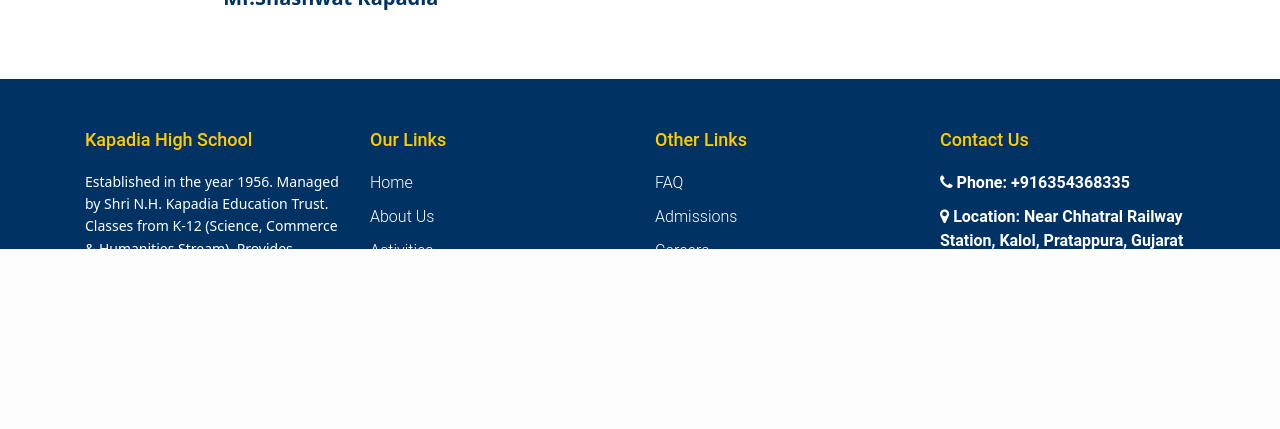
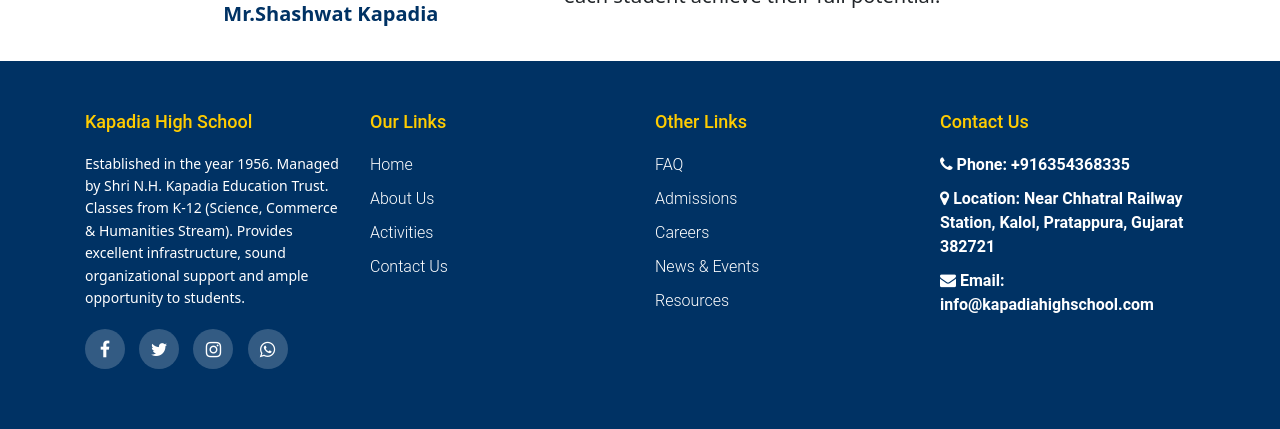
Before and after one commit to Akshat190/kapadiaschool, a Django app: page /brief/ in a window 1280 px wide. Shown: the part 551-980 px from the top of the page. Before the commit the page ends 800 px from the top, so only its background shows below. Run offline with Django 4.2, Linux system fonts and the light colour scheme.

Commit message:
updation

```diff
--- a/static/css/base.css
+++ b/static/css/base.css
@@ -1,14 +1,28 @@
 /* General Styles */
-body,
+* {
+  box-sizing: border-box;
+}
+
 html {
   margin: 0;
   padding: 0;
-  box-sizing: border-box;
   width: 100%;
   height: 100%;
+  overflow-y: auto;
   overflow-x: hidden;
+}
+
+body {
+  margin: 0;
+  padding: 0;
+  width: 100%;
+  min-height: 100vh;
+  display: flex;
+  flex-direction: column;
   font-family: 'Segoe UI', Tahoma, Geneva, Verdana, sans-serif;
   background: #f4f4f9;
+  position: relative;
+  overflow-x: hidden;
 }
 .gallery img {
   max-width: 100%;
--- a/static/css/header.css
+++ b/static/css/header.css
@@ -1,7 +1,8 @@
 /* Header and Navbar Styling */
 .header-logo {
-  height: 100px; /* Increased size from 85px to 100px */
+  height: 100px; /* Base size for desktop */
   width: auto; /* Maintain aspect ratio */
+  max-width: 100%; /* Ensure it doesn't overflow container */
   object-fit: contain; /* Ensure the image fits without stretching */
   transition: transform 0.3s ease;
   margin-right: 15px;
@@ -33,6 +34,36 @@
   background-color: #003264;
   padding: 0.5rem 1rem; /* Adjust padding to give more height */
   min-height: 110px; /* Set minimum height to accommodate the logo */
+}
+
+/* Responsive adjustments for the logo */
+@media (max-width: 991.98px) {
+  .header-logo {
+    height: 80px; /* Slightly smaller on tablets */
+  }
+  .navbar {
+    min-height: 90px;
+  }
+}
+
+@media (max-width: 767.98px) {
+  .header-logo {
+    height: 70px; /* Even smaller on mobile */
+  }
+  .navbar {
+    min-height: 80px;
+  }
+}
+
+@media (max-width: 575.98px) {
+  .header-logo {
+    height: 60px; /* Smallest on very small devices */
+    margin-right: 10px;
+  }
+  .navbar {
+    min-height: 70px;
+    padding: 0.3rem 0.8rem;
+  }
 }
 
 .navbar .nav-link {
--- a/static/js/main.js
+++ b/static/js/main.js
@@ -51,12 +51,16 @@
     if (document.querySelector('.map-tab-btn')) {
         const mapButtons = document.querySelectorAll('.map-tab-btn');
 
+        // Add click event listeners to map buttons
         mapButtons.forEach(button => {
             button.addEventListener('click', function() {
                 const mapId = this.getAttribute('onclick').match(/'([^']+)'/)[1];
                 showMap(mapId);
             });
         });
+
+        // Initialize the first map (map1) by default
+        showMap('map1');
     }
 });
 
--- a/templates/base.html
+++ b/templates/base.html
@@ -1,9 +1,16 @@
 <!DOCTYPE html>
-<html>
+<html lang="en">
 
 <head>
+  <meta charset="UTF-8">
+  <meta name="viewport" content="width=device-width, initial-scale=1">
   <title>{% block title %}Kapadia High School{% endblock %}</title>
   {% load static %}
+
+  <!-- Preload critical resources -->
+  <link rel="preload" href="{% static 'css/base.css' %}" as="style">
+  <link rel="preload" href="https://cdn.jsdelivr.net/npm/bootstrap@5.3.3/dist/css/bootstrap.min.css" as="style">
+
   <!-- Base CSS -->
   <link href="{% static 'css/base.css' %}" rel='stylesheet' type='text/css'>
   <link href="{% static 'css/image-styles.css' %}" rel='stylesheet' type='text/css'>
@@ -16,8 +23,17 @@
   <link href="https://cdn.jsdelivr.net/npm/bootstrap@5.3.3/dist/css/bootstrap.min.css" rel="stylesheet" integrity="sha384-QWTKZyjpPEjISv5WaRU9OFeRpok6YctnYmDr5pNlyT2bRjXh0JMhjY6hW+ALEwIH" crossorigin="anonymous">
   <link rel="stylesheet" href="https://cdnjs.cloudflare.com/ajax/libs/font-awesome/4.7.0/css/font-awesome.min.css">
 
-  <!-- Responsive Meta Tag -->
-  <meta name="viewport" content="width=device-width, initial-scale=1" />
+  <!-- Meta tags for SEO and performance -->
+  <meta name="description" content="Kapadia High School - Excellence in Education Since 1956">
+  <meta http-equiv="X-UA-Compatible" content="IE=edge">
+  <meta name="theme-color" content="#003264">
+
+  <!-- Favicon -->
+  <link rel="apple-touch-icon" sizes="180x180" href="{% static 'images/favicon/apple-touch-icon.png' %}">
+  <link rel="icon" type="image/png" sizes="32x32" href="{% static 'images/favicon/favicon-32x32.png' %}">
+  <link rel="icon" type="image/png" sizes="16x16" href="{% static 'images/favicon/favicon-16x16.png' %}">
+  <link rel="manifest" href="{% static 'images/favicon/site.webmanifest' %}">
+  <link rel="shortcut icon" href="{% static 'images/favicon/favicon.ico' %}">
 </head>
 
 <body>
@@ -25,18 +41,18 @@
   {% block carousel %}
   {% endblock carousel %}
 
-  <main class="container mt-4">
+  <main class="container mt-4 flex-grow-1">
     {% block content %}
     {% endblock content %}
   </main>
 
   {% include 'footer.html' %}
 
-  <!-- Bootstrap JS Bundle -->
-  <script src="https://cdn.jsdelivr.net/npm/bootstrap@5.0.2/dist/js/bootstrap.bundle.min.js" integrity="sha384-MrcW6ZMFYlzcLA8Nl+NtUVF0sA7MsXsP1UyJoMp4YLEuNSfAP+JcXn/tWtIaxVXM" crossorigin="anonymous"></script>
+  <!-- Bootstrap JS Bundle - defer loading until page is rendered -->
+  <script src="https://cdn.jsdelivr.net/npm/bootstrap@5.0.2/dist/js/bootstrap.bundle.min.js" integrity="sha384-MrcW6ZMFYlzcLA8Nl+NtUVF0sA7MsXsP1UyJoMp4YLEuNSfAP+JcXn/tWtIaxVXM" crossorigin="anonymous" defer></script>
 
-  <!-- Custom JavaScript -->
-  <script src="{% static 'js/main.js' %}"></script>
+  <!-- Custom JavaScript - defer loading -->
+  <script src="{% static 'js/main.js' %}" defer></script>
 
   <!-- Page-specific JavaScript -->
   {% block page_js %}
--- a/templates/carousel.html
+++ b/templates/carousel.html
@@ -33,9 +33,9 @@
         <div class="carousel-item {% if forloop.first %}active{% endif %}">
           <div class="carousel-image-container">
             {% if image.get_image_url %}
-              <img src="{{ image.get_image_url }}" class="carousel-image" alt="{{ image.title }}" loading="eager" crossorigin="anonymous">
+              <img src="{{ image.get_image_url }}" class="carousel-image" alt="{{ image.title }}" loading="{% if forloop.first %}eager{% else %}lazy{% endif %}" crossorigin="anonymous" fetchpriority="{% if forloop.first %}high{% else %}low{% endif %}">
             {% else %}
-              <img src="{% static 'images/placeholder.jpg' %}" class="carousel-image" alt="Placeholder" loading="eager">
+              <img src="{% static 'images/placeholder.jpg' %}" class="carousel-image" alt="Placeholder" loading="{% if forloop.first %}eager{% else %}lazy{% endif %}" fetchpriority="{% if forloop.first %}high{% else %}low{% endif %}">
             {% endif %}
           </div>
           <div class="carousel-caption">
--- a/templates/footer.html
+++ b/templates/footer.html
@@ -2,7 +2,7 @@
 <!--Footer Start -->
 <footer class="footer">
   <div class="container">
-    <div class="row">
+    <div class="row" style="display: flex; flex-wrap: wrap;">
       <div class="footer-col col">
         <h4>Kapadia High School </h4>
         <div class="social-links">
@@ -49,12 +49,14 @@
     background-color: #003264;
     padding: 50px 0;
     color: white;
-    margin-top: 50px;
+    margin-top: auto;
   }
 
   .footer-col {
     width: 25%;
     padding: 0 15px;
+    flex: 1 1 25%;
+    min-width: 200px;
   }
 
   .footer-col h4 {
@@ -110,6 +112,9 @@
     margin-bottom: 20px;
     font-size: 14px;
     line-height: 1.6;
+    word-wrap: break-word;
+    max-width: 100%;
+    overflow-wrap: break-word;
   }
 
   @media (max-width: 767px) {
--- a/templates/gallery.html
+++ b/templates/gallery.html
@@ -30,7 +30,7 @@
         {% for gallery in galleries %}
           <div class="gallery-item" data-category="{{ gallery.category }}">
             <div class="gallery-image-container">
-              <img src="{{ gallery.get_thumbnail_url }}" alt="{{ gallery.name }}" class="gallery-image">
+              <img src="{{ gallery.get_thumbnail_url }}" alt="{{ gallery.name }}" class="gallery-image" loading="lazy" decoding="async">
               <div class="gallery-overlay">
                 <div class="gallery-info">
                   <h3>{{ gallery.name }}</h3>
```
Also changed, not shown: kapadiaschool/settings.py (+26 -0 lines), templates/contact.html (+8 -23 lines), templates/home.html (+8 -0 lines), static/images/favicon/favicon.ico (added), static/images/favicon/khes.png (added), static/images/favicon/site.webmanifest (added).
